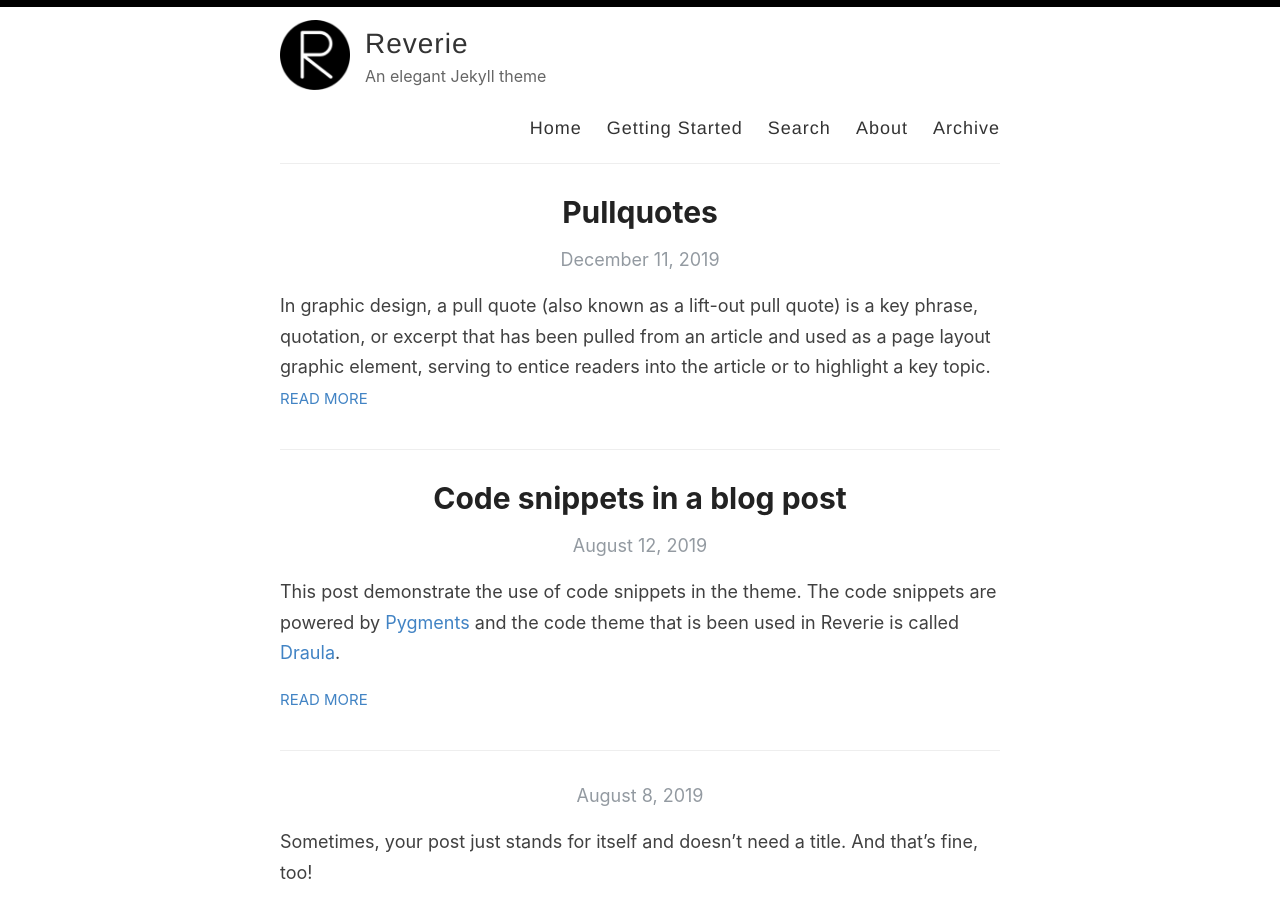
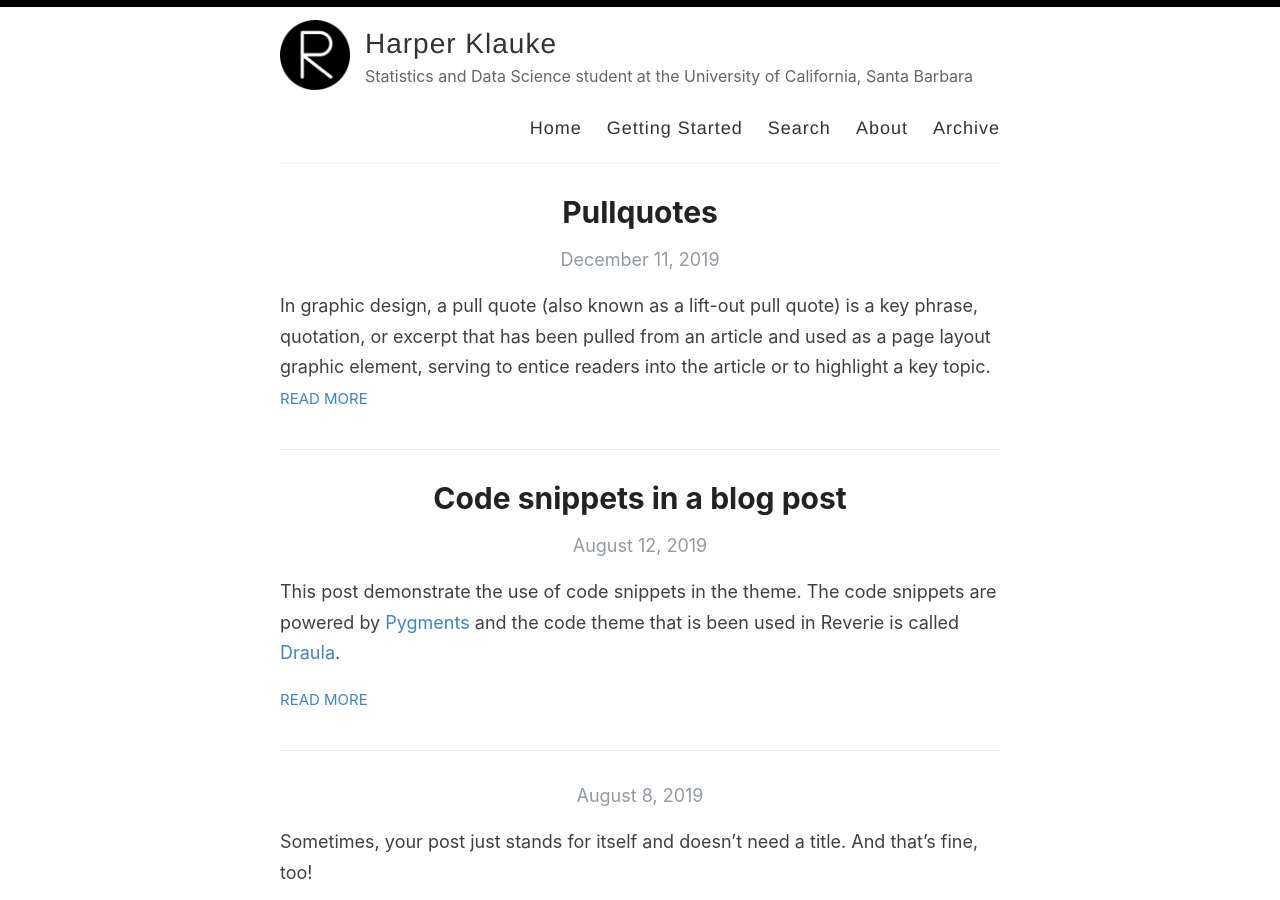
Before and after one commit to harperklauke/harperklauke.github.io, a Jekyll site: the page built from index.html, in a window 1280 px wide and 900 px high. Built offline with Jekyll 4.4.1, drawn with Linux system fonts in a browser that asks for light colours; the list of posts is cut into pages by our own code.

Commit message:
Update _config.yml

```diff
--- a/_config.yml
+++ b/_config.yml
@@ -3,13 +3,13 @@
 #
 
 # Name of your site (displayed in the header)
-name: Reverie
+name: Harper Klauke
 
 # Name of the author
-author: Amit Merchant
+# author:
 
 # Short bio or description (displayed in the header)
-description: An elegant Jekyll theme
+description: Statistics and Data Science student at the University of California, Santa Barbara
 
 # URL of your avatar or profile pic (you could use your GitHub profile pic)
 avatar: /images/reverie.png
@@ -21,15 +21,15 @@ avatar: /images/reverie.png
 # Includes an icon in the footer for each username you enter
 footer-links:
   dribbble:
-  email: amit.d.merchant@gmail.com
+  email: harper.klauke@gmail.com
   facebook:
   flickr:
-  github: amitmerchant1990/reverie
+  github: harperklauke
   instagram:
-  linkedin:
+  linkedin: https://www.linkedin.com/in/harper-klauke/
   pinterest:
-  rss: rss
-  twitter: amit_merchant
+  rss:
+  twitter:
   stackoverflow:
   youtube: # channel/<your_long_string> or user/<user-name>
   googleplus: # anything in your profile username that comes after plus.google.com/
@@ -41,21 +41,21 @@ footer-links:
 disqus:
 
 # Enter your Google Analytics web tracking code (e.g. UA-2110908-2) to activate tracking
-google_analytics: UA-43339302-11
+google_analytics:
 
 # For newer "GA4" analytics, use the following instead of the "UA" entry above
 #google_analytics_ga4: G-GABC1DEFG
 
 # Your website URL (e.g. http://amitmerchant1990.github.io or http://www.amitmerchant.com)
 # Used for Sitemap.xml and your RSS feed
-url: http://www.amitmerchant.com/reverie
-enforce_ssl: https://www.amitmerchant.com/reverie
+url: http://harperklauke.github.io
+enforce_ssl:
 
 # If you're hosting your site at a Project repository on GitHub pages
 # (http://yourusername.github.io/repository-name)
 # and NOT your User repository (http://yourusername.github.io)
 # then add in the baseurl here, like this: "/repository-name"
-baseurl: "/reverie"
+baseurl:
 
 #
 # !! You don't need to change any of the configuration flags below !!
```
